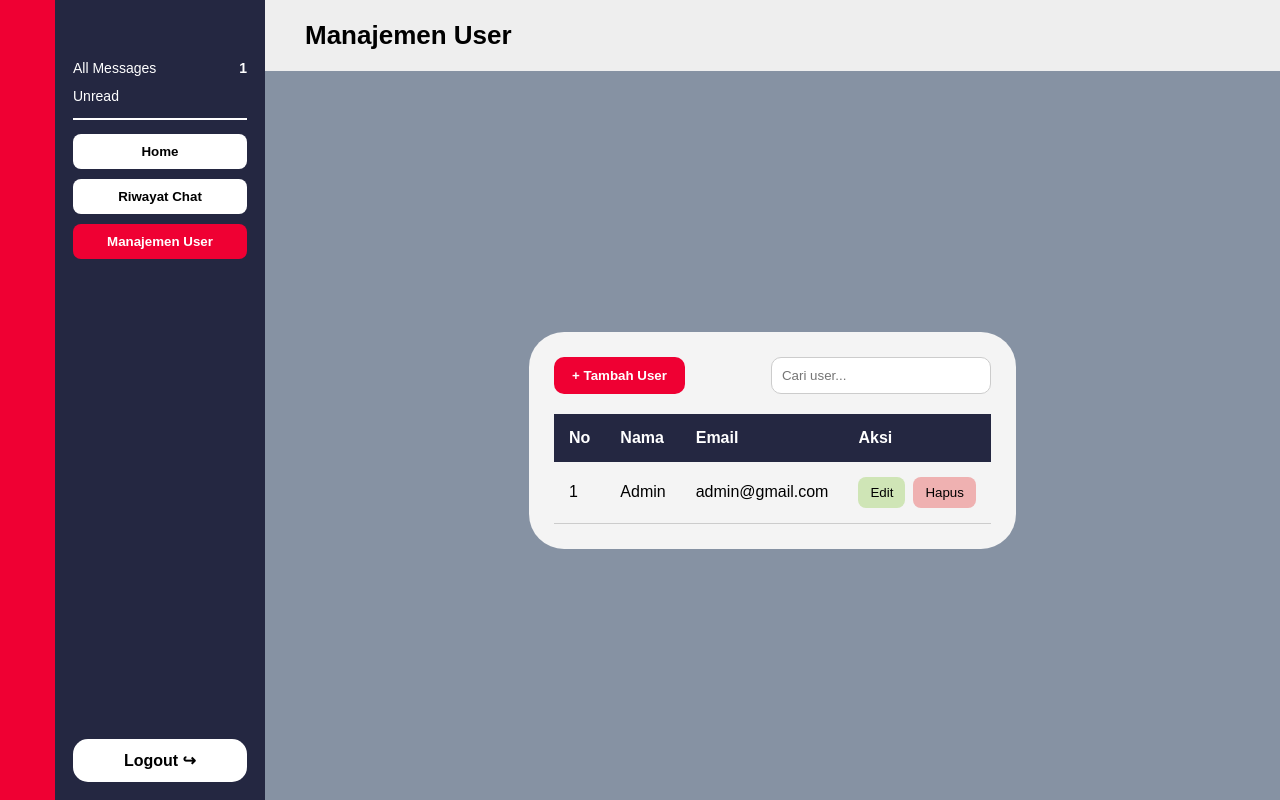
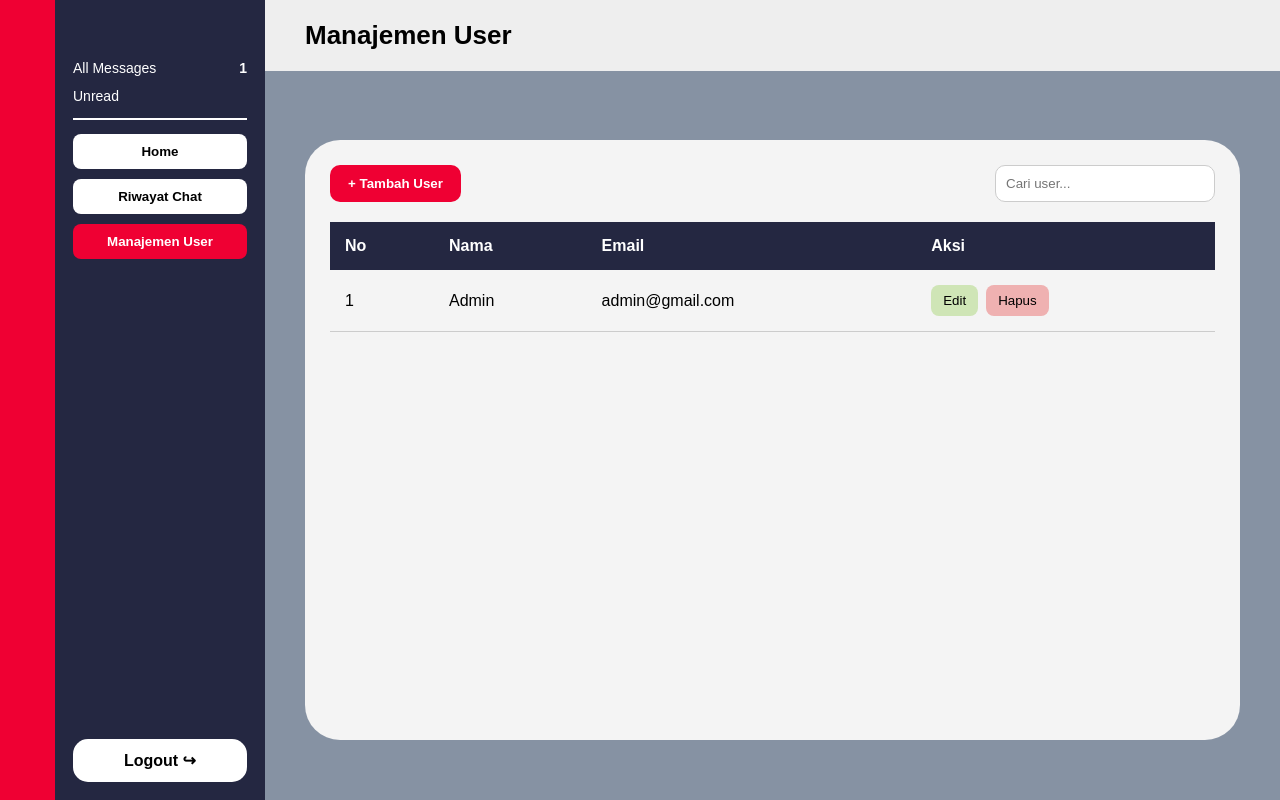
Before and after one commit to nisrinkh/pbl-dashboard, a Vue app: page /manajemen in a window 1280 px wide. Built offline with nearby package versions, Linux system fonts and the light colour scheme.

Commit message:
ubah manajemen

```diff
--- a/src/views/UserManagement.vue
+++ b/src/views/UserManagement.vue
@@ -528,6 +528,7 @@ const goRiwayat = () => {
 .content-area {
   margin-top: 80px;
   padding: 30px 40px;
+  width: 100%;
 }
 
 /* TABLE */
@@ -536,6 +537,7 @@ const goRiwayat = () => {
   border-radius: 35px;
   padding: 25px;
   width: 100%;
+  min-height: 75vh;
 }
 
 .table-top {
```
